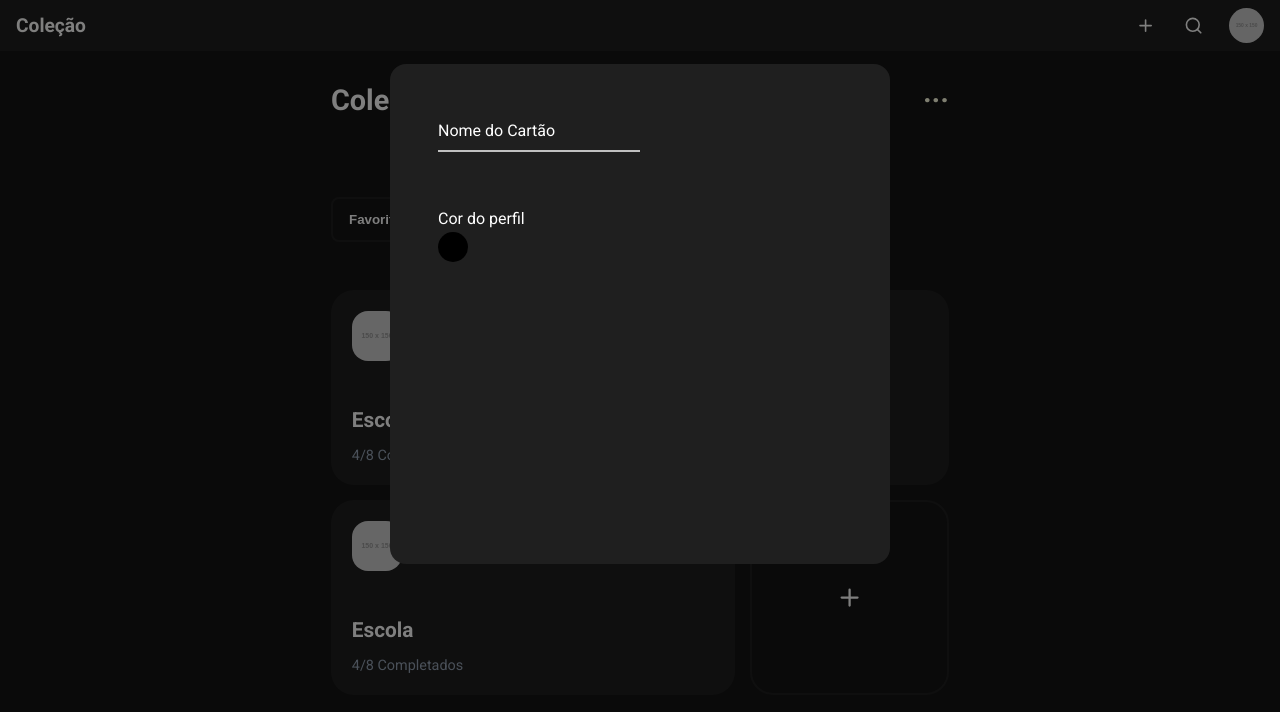
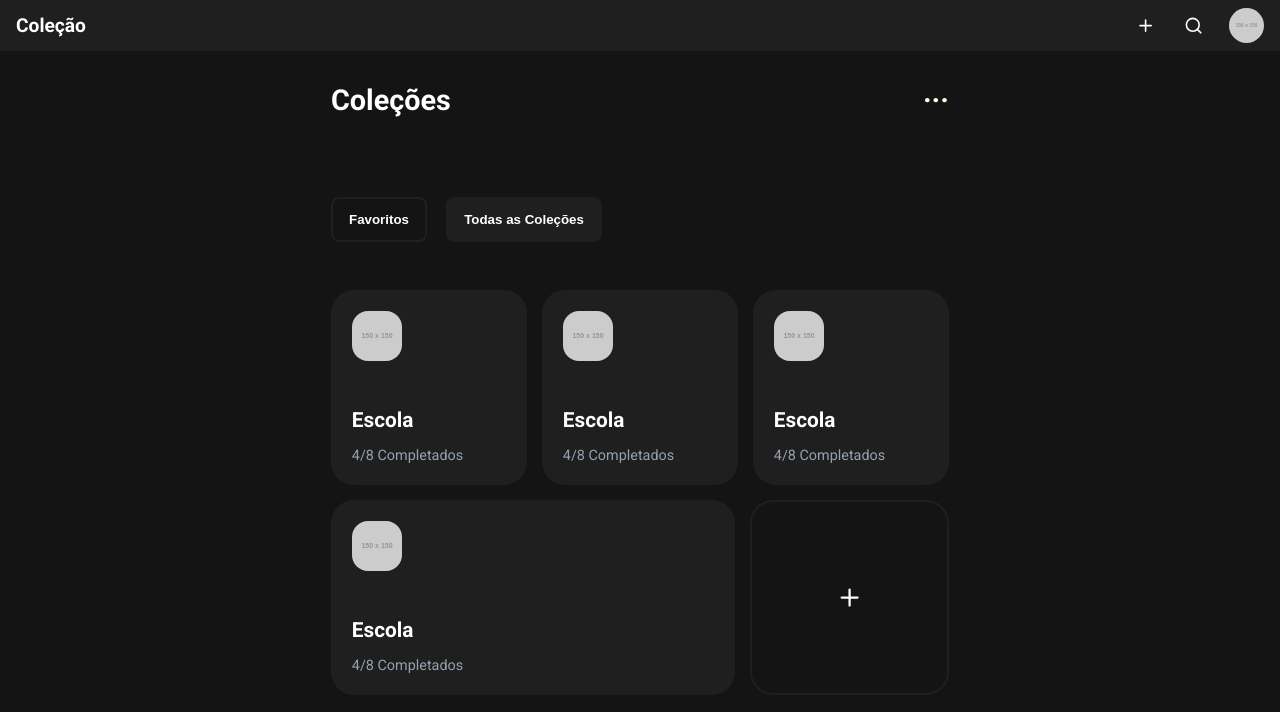
Before and after one commit to Guilherme-Santos08/todo-list, a React (Create React App) app: page / in a window 1280 px wide. Shown: the top 712 px of the page. Built offline with nearby package versions, Linux system fonts and the light colour scheme.

Commit message:
Layout Modal

```diff
--- a/src/components/CardMore/index.tsx
+++ b/src/components/CardMore/index.tsx
@@ -2,9 +2,13 @@ import { FiPlus } from "react-icons/fi";
 
 import { Container } from "./styles";
 
-export function CardMore() {
+type props = {
+  showModal: () => void;
+};
+
+export function CardMore({ showModal }: props) {
   return (
-    <Container>
+    <Container onClick={showModal}>
       <FiPlus />
     </Container>
   );
--- a/src/components/Main/index.tsx
+++ b/src/components/Main/index.tsx
@@ -1,3 +1,5 @@
+import { useState } from "react";
+
 import { Card } from "../Card";
 import { CardMore } from "../CardMore";
 import { ModalInput } from "../ModalInput";
@@ -5,6 +7,12 @@ import { ModalInput } from "../ModalInput";
 import { Container } from "./styles";
 
 export function Main() {
+  const [showInput, setShowInput] = useState(false);
+
+  const showModal = () => {
+    setShowInput(!showInput);
+  };
+
   return (
     <Container>
       <div className="name-section">
@@ -29,10 +37,10 @@ export function Main() {
         <Card />
         <Card />
         <Card />
-        <CardMore />
+        <CardMore showModal={showModal} />
       </div>
 
-      <ModalInput />
+      <ModalInput showModal={showModal} showInput={showInput} />
     </Container>
   );
 }
--- a/src/components/ModalInput/index.tsx
+++ b/src/components/ModalInput/index.tsx
@@ -1,19 +1,30 @@
 import { Container } from "./styles";
 
-export function ModalInput() {
+type props = {
+  showInput: any;
+  showModal: () => void;
+};
+
+export function ModalInput({ showInput, showModal }: props) {
+  const showModalTernario = showInput ? "show-modal" : "";
+
   return (
     <Container>
-      <div className="modal">
+      <div className={`modal ${showModalTernario}`}>
         <div className="modal__input">
-          <input type="text" id="name__card" />
+          <input type="text" id="name__card" required />
           <div className="underline"></div>
           <label htmlFor="name__card">Nome do Cartão</label>
         </div>
         <div className="modal__input">
-          <input type="color" id="name__card" />
-          <label htmlFor="name__card">Cor do perfil</label>
+          <input type="color" id="color__card" />
+          <label htmlFor="color__card">Cor do perfil</label>
+        </div>
+        <div className="modal__button">
+          <button type="submit">Adicionar cartão</button>
         </div>
       </div>
+      <div onClick={showModal} className={`overlay ${showModalTernario}`}></div>
     </Container>
   );
 }
--- a/src/components/ModalInput/styles.ts
+++ b/src/components/ModalInput/styles.ts
@@ -1,26 +1,49 @@
 import styled from "styled-components";
 
 export const Container = styled.div`
+  max-height: 100vh !important;
+  position: relative;
+
+  .overlay {
     position: fixed;
-  /* display: none; */
+    display: none;
     width: 100%;
-  height: 100%;
+    height: 100vh;
     top: 0;
     left: 0;
     right: 0;
     bottom: 0;
     background-color: rgba(0, 0, 0, 0.5);
+    cursor: pointer;
     z-index: 2;
-  cursor: pointer;
+    &.show-modal {
+      display: block;
+    }
+  }
 
   .modal {
-    margin: 4rem auto;
+    position: absolute;
+    top: 0;
+    right: 0;
+    left: 0;
+    z-index: 3;
+
+    margin: 8rem auto;
     padding: 3rem;
 
+    max-width: 500px;
     background-color: ${props => props.theme.colors.backgroundSecondary};
-    height: 500px;
-    width: 500px;
+
     border-radius: 16px;
+    box-shadow: 0px 2px 24px -16px rgba(152, 145, 145, 1);
+    cursor: default;
+
+    transform: translateY(-1300px);
+    transition: all 0.5s ease;
+    transition-delay: 300ms;
+    &.show-modal {
+      transform: translateY(-650px);
+    }
   }
 
   div + div {
@@ -33,20 +56,36 @@ export const Container = styled.div`
     position: relative;
     background-color: transparent;
 
+    label {
+      color: #fff;
+
+      position: absolute;
+      left: 0;
+      bottom: 12px;
+      z-index: 99;
+
+      pointer-events: none;
+      transition: all 0.3s ease;
+    }
+
     input[type="text"] {
       font-size: 1.1rem;
       color: #fff;
 
       height: 100%;
       width: 100%;
+      background-color: transparent;
+
       border: none;
       border-bottom: 2px solid silver;
-      background-color: transparent;
+      outline: none;
 
       &:focus ~ .underline::before {
         transform: scaleX(1);
       }
-      &:focus ~ label {
+
+      &:focus ~ label,
+      &:valid ~ label {
         transform: translateY(-31px);
         font-size: 1rem;
       }
@@ -81,21 +120,47 @@ export const Container = styled.div`
       content: "";
       height: 100%;
       width: 100%;
-      background-color: red;
+      background-color: ${props => props.theme.colors.backgroundThird};
       transform: scaleX(0);
       transition: transform 0.3s ease;
     }
+  }
 
-    label {
-      color: #fff;
+  .modal__button {
+    width: 50%;
+    button {
+      color: ${props => props.theme.colors.textHeadiline};
+      font-weight: bold;
 
-      position: absolute;
-      left: 0;
-      bottom: 12px;
-      z-index: 99;
+      width: 100%;
+      height: 40px;
+      margin-top: 1rem;
+      background-color: ${props => props.theme.colors.backgroundThird};
 
-      pointer-events: none;
-      transition: all 0.3s ease;
+      border-radius: 10px;
+
+      border: none;
+      cursor: pointer;
+      transition: opacity 0.2s ease;
+      &:hover {
+        opacity: 0.8;
+      }
+    }
+  }
+
+  @media (max-width: 636px) {
+    .modal {
+      &.show-modal {
+        transform: translateY(-750px);
+      }
+    }
+  }
+
+  @media (max-width: 425px) {
+    .modal {
+      .modal__input {
+        width: 60%;
+      }
     }
   }
 `;
--- a/src/styles/theme.ts
+++ b/src/styles/theme.ts
@@ -2,6 +2,7 @@ const theme = {
   colors: {
     background: "#141414",
     backgroundSecondary: "#1f1f1f ",
+    backgroundThird: "#023e8a ",
 
     // background: "#1c1c21",
     // backgroundSecondary: "#26262c",
```
Lines whose indentation alone changed are shown as unchanged.
